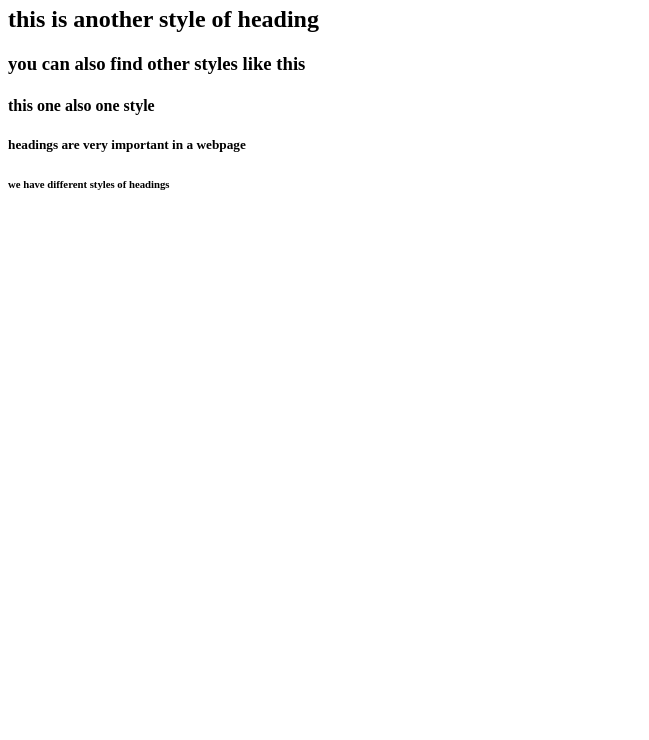
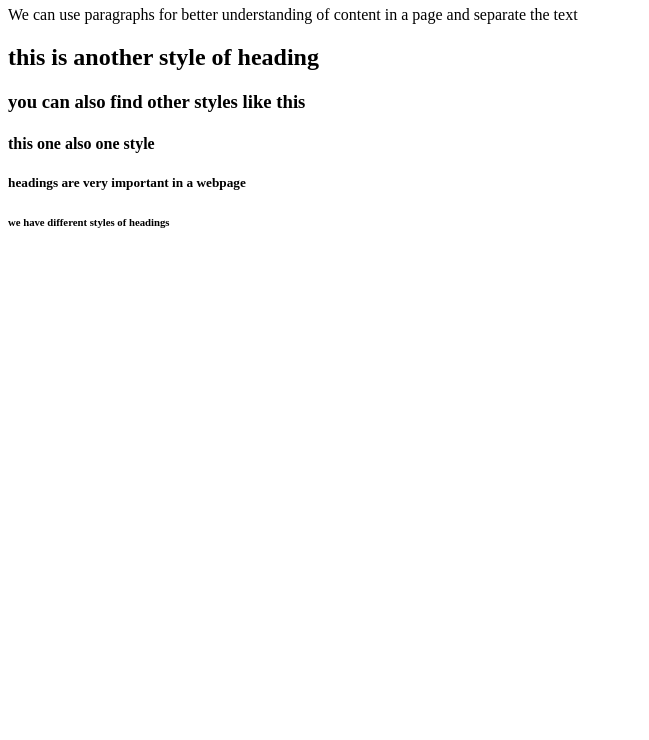
Before and after one commit to manigondasrujana/homework2, a plain HTML site: page index.html in a window 1280 px wide. Shown: the part 60-800 px from the top of the page, without its empty margins (0-649 px from the left). Drawn offline with Linux system fonts and the light colour scheme.

Commit message:
second commit

```diff
--- a/index.html
+++ b/index.html
@@ -1,6 +1,7 @@
 <html>
 	<body>
 		<h1>This is one of the mostly used heading style</h1>
+		<p> We can use paragraphs for better understanding of content in a page and separate the text </p>
 		<h2>this is another style of heading</h2>
 		<h3>you can also find other styles like this</h3>
 		<h4>this one also one style</h4>
```
